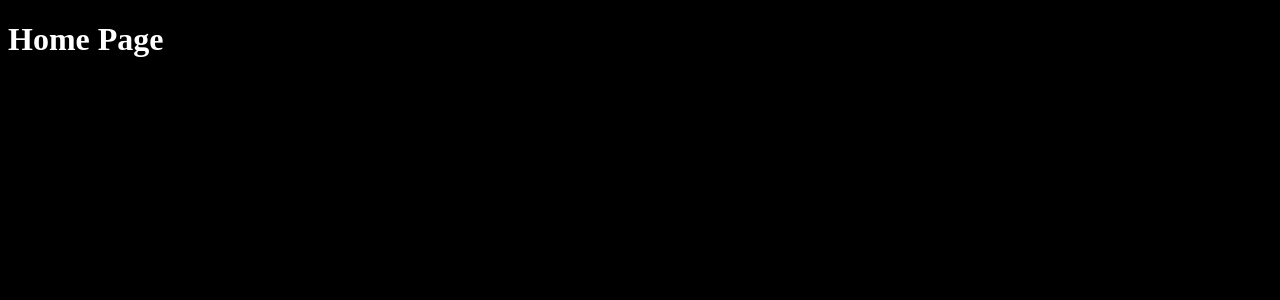
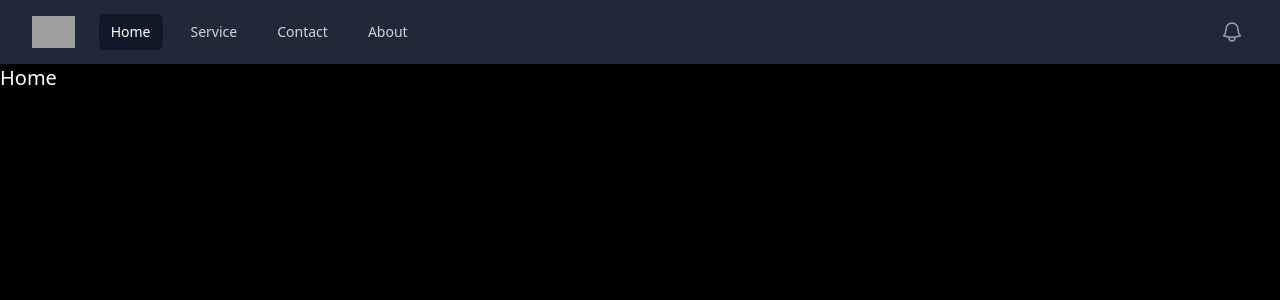
Before and after one commit to Marshalll99/django-crm, a Django app: page / in a window 1280 px wide. Shown: the top 300 px of the page. Run offline with Django 5.2, Linux system fonts and the light colour scheme; some libraries are stand-ins or nearby versions; grey boxes are pictures that could not be loaded.

Commit message:
Add Tailwind, layout, jinja

```diff
--- /dev/null
+++ b/pyJs/templates/layout.html
@@ -0,0 +1,90 @@
+{% load static %}
+
+<!DOCTYPE html>
+<html lang="en">
+<head>
+    <meta charset="UTF-8">
+    <meta name="viewport" content="width=device-width, initial-scale=1.0">
+    <link rel="stylesheet" href="{% static 'css/style.css' %}">
+    <title>Django Prototype</title>
+    <script src="https://cdn.tailwindcss.com"></script>
+</head>
+<body>
+    <nav class="bg-gray-800">
+        <div class="mx-auto max-w-7xl px-2 sm:px-6 lg:px-8">
+          <div class="relative flex h-16 items-center justify-between">
+            <div class="absolute inset-y-0 left-0 flex items-center sm:hidden">
+              <!-- Mobile menu button-->
+              <button type="button" class="relative inline-flex items-center justify-center rounded-md p-2 text-gray-400 hover:bg-gray-700 hover:text-white focus:outline-none focus:ring-2 focus:ring-inset focus:ring-white" aria-controls="mobile-menu" aria-expanded="false">
+                <span class="absolute -inset-0.5"></span>
+                <span class="sr-only">Open main menu</span>
+                <!--
+                  Icon when menu is closed.
+
+                  Menu open: "hidden", Menu closed: "block"
+                -->
+                <svg class="block h-6 w-6" fill="none" viewBox="0 0 24 24" stroke-width="1.5" stroke="currentColor" aria-hidden="true">
+                  <path stroke-linecap="round" stroke-linejoin="round" d="M3.75 6.75h16.5M3.75 12h16.5m-16.5 5.25h16.5" />
+                </svg>
+                <!--
+                  Icon when menu is open.
+
+                  Menu open: "block", Menu closed: "hidden"
+                -->
+                <svg class="hidden h-6 w-6" fill="none" viewBox="0 0 24 24" stroke-width="1.5" stroke="currentColor" aria-hidden="true">
+                  <path stroke-linecap="round" stroke-linejoin="round" d="M6 18L18 6M6 6l12 12" />
+                </svg>
+              </button>
+            </div>
+            <div class="flex flex-1 items-center justify-center sm:items-stretch sm:justify-start">
+              <div class="flex flex-shrink-0 items-center">
+                <img class="h-8 w-auto" src="https://tailwindui.com/img/logos/mark.svg?color=indigo&shade=500" alt="Your Company">
+              </div>
+              <div class="hidden sm:ml-6 sm:block">
+                <div class="flex space-x-4">
+                  <!-- Current: "bg-gray-900 text-white", Default: "text-gray-300 hover:bg-gray-700 hover:text-white" -->
+                  <a href="{% url 'home' %}" class="bg-gray-900 text-white rounded-md px-3 py-2 text-sm font-medium" aria-current="page">Home</a>
+                  <a href="{% url 'service' %}" class="text-gray-300 hover:bg-gray-700 hover:text-white rounded-md px-3 py-2 text-sm font-medium">Service</a>
+                  <a href="{% url 'contact' %}" class="text-gray-300 hover:bg-gray-700 hover:text-white rounded-md px-3 py-2 text-sm font-medium">Contact</a>
+                  <a href="{% url 'about' %}" class="text-gray-300 hover:bg-gray-700 hover:text-white rounded-md px-3 py-2 text-sm font-medium">About</a>
+                </div>
+              </div>
+            </div>
+            <div class="absolute inset-y-0 right-0 flex items-center pr-2 sm:static sm:inset-auto sm:ml-6 sm:pr-0">
+              <button type="button" class="relative rounded-full bg-gray-800 p-1 text-gray-400 hover:text-white focus:outline-none focus:ring-2 focus:ring-white focus:ring-offset-2 focus:ring-offset-gray-800">
+                <span class="absolute -inset-1.5"></span>
+                <span class="sr-only">View notifications</span>
+                <svg class="h-6 w-6" fill="none" viewBox="0 0 24 24" stroke-width="1.5" stroke="currentColor" aria-hidden="true">
+                  <path stroke-linecap="round" stroke-linejoin="round" d="M14.857 17.082a23.848 23.848 0 005.454-1.31A8.967 8.967 0 0118 9.75v-.7V9A6 6 0 006 9v.75a8.967 8.967 0 01-2.312 6.022c1.733.64 3.56 1.085 5.455 1.31m5.714 0a24.255 24.255 0 01-5.714 0m5.714 0a3 3 0 11-5.714 0" />
+                </svg>
+              </button>
+
+                <!--
+                  Dropdown menu, show/hide based on menu state.
+
+                  Entering: "transition ease-out duration-100"
+                    From: "transform opacity-0 scale-95"
+                    To: "transform opacity-100 scale-100"
+                  Leaving: "transition ease-in duration-75"
+                    From: "transform opacity-100 scale-100"
+                    To: "transform opacity-0 scale-95"
+                -->
+              </div>
+            </div>
+          </div>
+        </div>
+
+        <!-- Mobile menu, show/hide based on menu state. -->
+        <div class="sm:hidden" id="mobile-menu">
+          <div class="space-y-1 px-2 pb-3 pt-2">
+            <!-- Current: "bg-gray-900 text-white", Default: "text-gray-300 hover:bg-gray-700 hover:text-white" -->
+            <a href="#" class="bg-gray-900 text-white block rounded-md px-3 py-2 text-base font-medium" aria-current="page">Dashboard</a>
+            <a href="#" class="text-gray-300 hover:bg-gray-700 hover:text-white block rounded-md px-3 py-2 text-base font-medium">Team</a>
+            <a href="#" class="text-gray-300 hover:bg-gray-700 hover:text-white block rounded-md px-3 py-2 text-base font-medium">Projects</a>
+            <a href="#" class="text-gray-300 hover:bg-gray-700 hover:text-white block rounded-md px-3 py-2 text-base font-medium">Calendar</a>
+          </div>
+        </div>
+      </nav>
+   {% block content %} {% endblock content %}
+</body>
+</html>
--- a/pyJs/templates/website/index.html
+++ b/pyJs/templates/website/index.html
@@ -1,14 +1,7 @@
-{% load static %}
+{% extends "layout.html" %}
 
-<!DOCTYPE html>
-<html lang="en">
-<head>
-    <meta charset="UTF-8">
-    <meta name="viewport" content="width=device-width, initial-scale=1.0">
-    <link rel="stylesheet" href="{% static 'css/style.css' %}">
-    <title>Django Prototype</title>
-</head>
-<body>
-    <h1>Home Page</h1>
-</body>
-</html>
+{% block content %}
+ <h1 class="text-xl">
+    Home
+ </h1>
+{% endblock content %}
```
Also changed, not shown: pyJs/templates/website/about.html (+6 -13 lines), pyJs/templates/website/contact.html (+6 -13 lines), pyJs/templates/website/service.html (+6 -13 lines), README.md.
